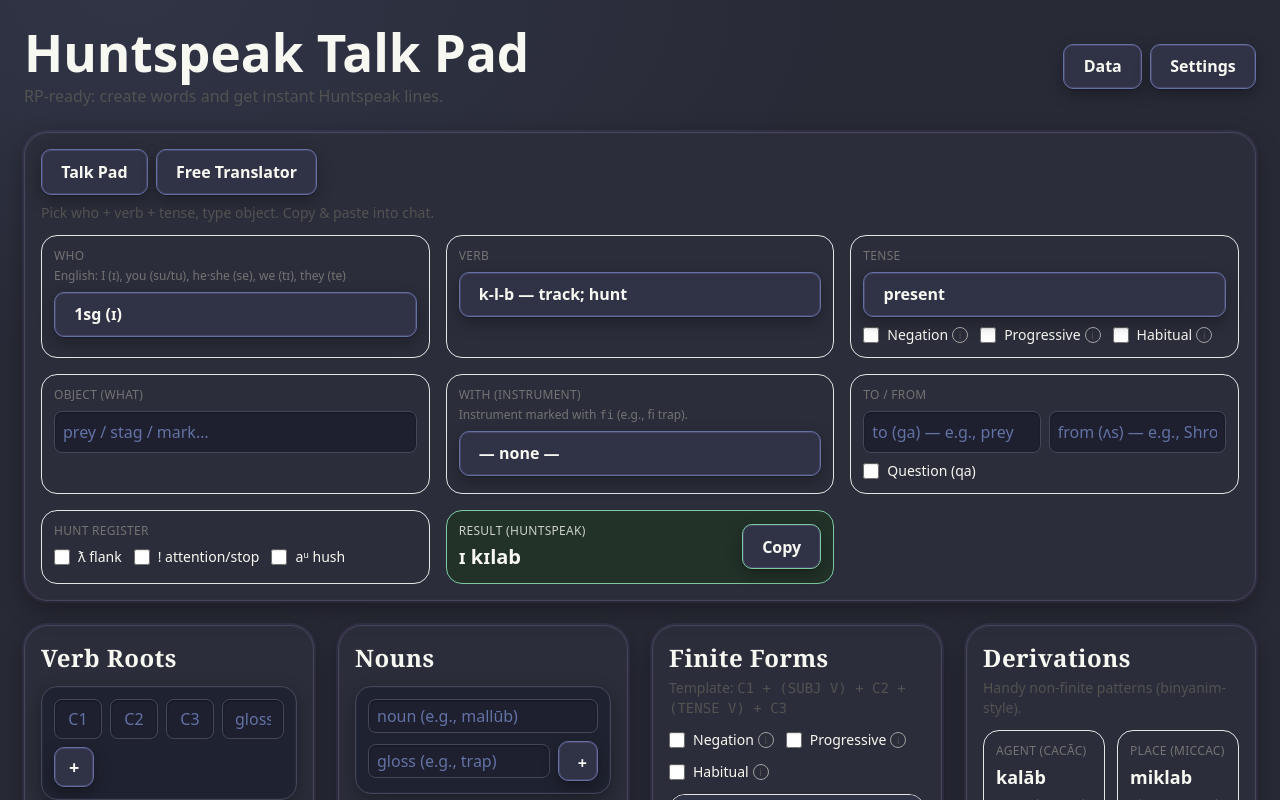
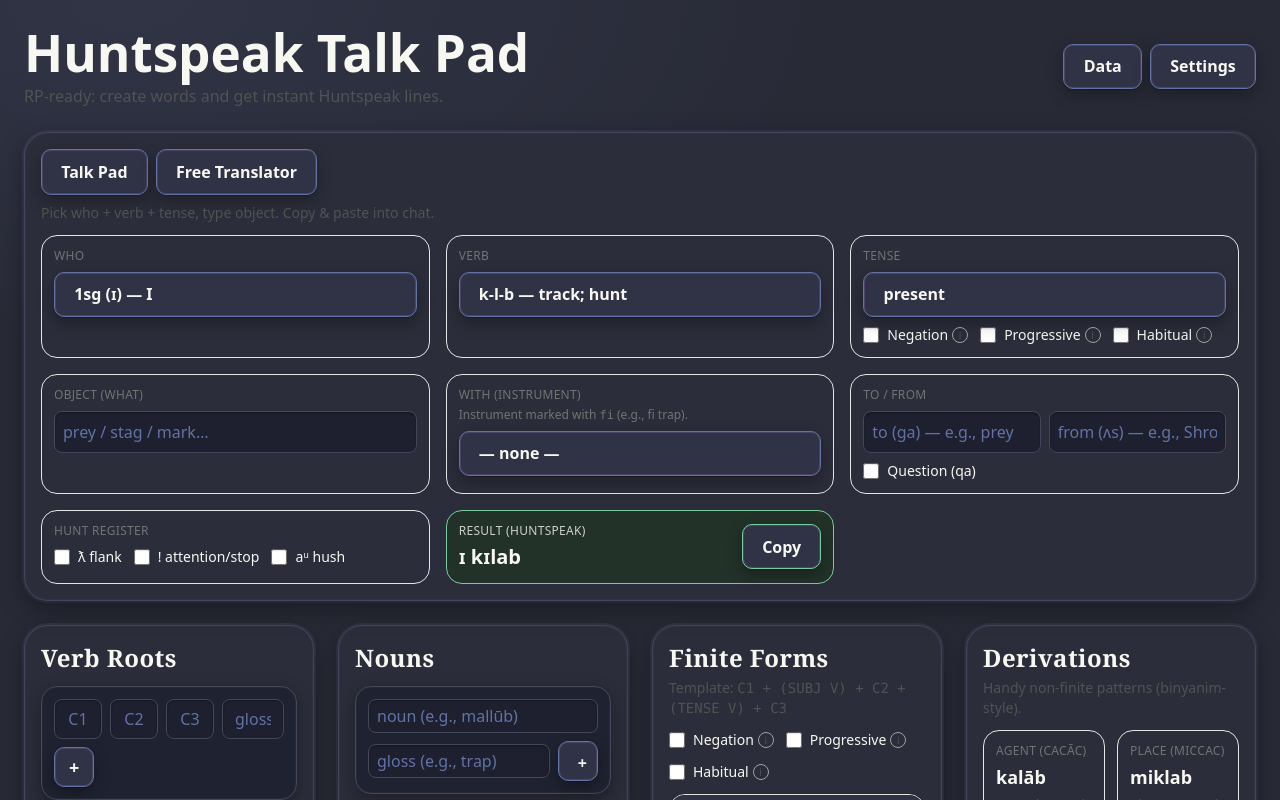
Before and after one commit to L1ghth0us3/Moontalk, a React (Vite) app: page / in a window 1280 px wide. Shown: the top 800 px of the page. Built offline with nearby package versions, Linux system fonts and the light colour scheme.

Commit message:
feat(talkpad): move English pronoun info into Who dropdown item labels (e.g., '1sg (ɪ) — I')

```diff
--- a/src/components/TalkPad.tsx
+++ b/src/components/TalkPad.tsx
@@ -76,9 +76,14 @@ export default function TalkPad({ roots, nouns, selectedRootId, onSelectRoot }:
     <div className="space-y-3">
       <div className="grid grid-cols-1 md:grid-cols-2 xl:grid-cols-3 2xl:grid-cols-4 gap-4">
         <div className="rounded-2xl border border-neutral-200 p-3">
-          <div className="text-xs uppercase tracking-wide text-neutral-500 mb-1">Who</div>
-          <div className="text-xs text-neutral-500 mb-2">English: I (ɪ), you (su/tu), he·she (se), we (tɪ), they (te)</div>
-          <NiceSelect value={state.pronForm} onChange={v=>setState(s=>({...s, pronForm:v}))} items={PRONOUNS.map(p=>({ value:p.form, label:p.label }))} />
+          <div className="text-xs uppercase tracking-wide text-neutral-500 mb-2">Who</div>
+          {(() => {
+            const EN_WHO: Record<string,string> = { 'ɪ':'I', su:'you (sg)', se:'he/she', 'tɪ':'we', tu:'you (pl)', te:'they' };
+            const items = PRONOUNS.map(p => ({ value: p.form, label: `${p.label} — ${EN_WHO[p.form] || ''}`.trim() }));
+            return (
+              <NiceSelect value={state.pronForm} onChange={v=>setState(s=>({...s, pronForm:v}))} items={items} />
+            );
+          })()}
         </div>
         <div className="rounded-2xl border border-neutral-200 p-3">
           <div className="text-xs uppercase tracking-wide text-neutral-500 mb-2">Verb</div>
```
